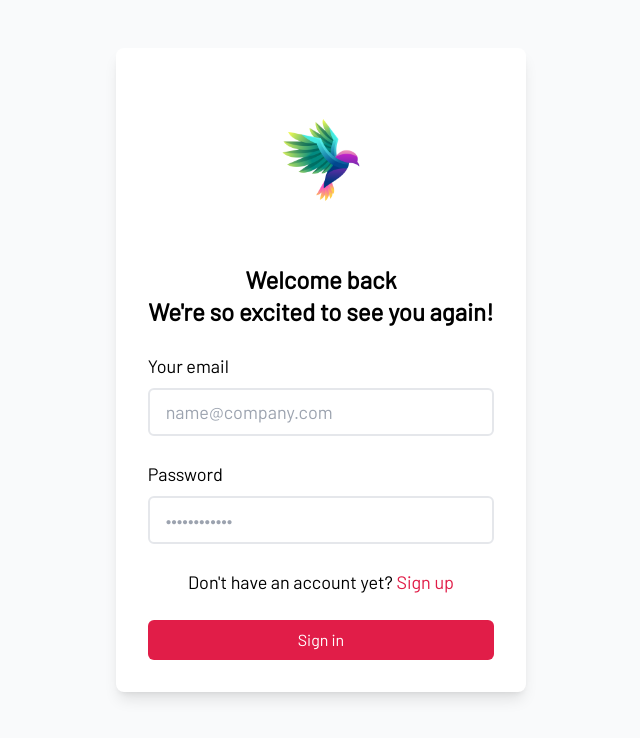
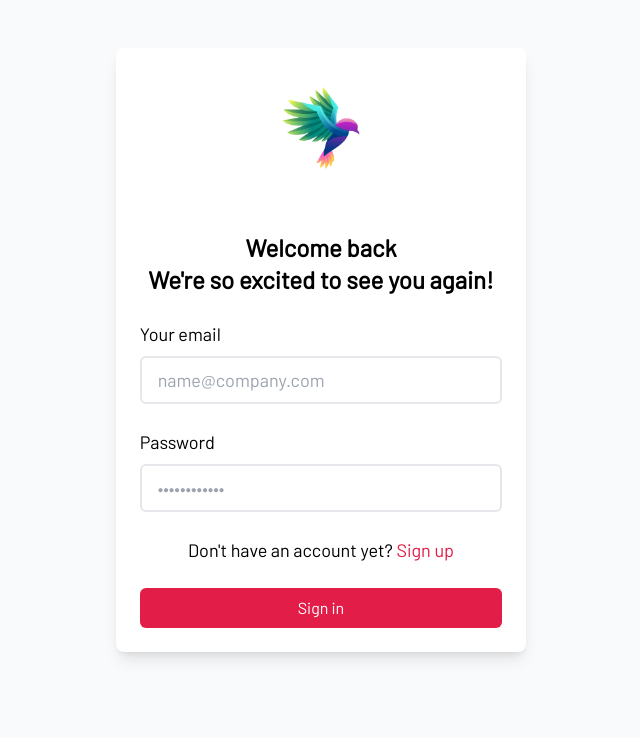
Before and after one commit to brajpatel/messaging-app, a React (Vite) app: page /login in a window 1280 px wide. Shown: the top 738 px of the page, without its empty margins (319-959 px from the left). Built offline with nearby package versions, Linux system fonts and the light colour scheme.

Commit message:
Adjust login modal on different screen sizes

```diff
--- a/src/components/Login.jsx
+++ b/src/components/Login.jsx
@@ -4,7 +4,7 @@ function Login() {
     return (
         <section className="bg-gray-50 dark:bg-gray-900 h-screen">
             <div className="flex items-center justify-center gap-10 px-6 mx-auto lg:py-0">
-                <div className="bg-white dark:bg-gray-800 shadow-lg p-6 space-y-4 w-full mt-8 md:w-1/2 md:mt-12 lg:w-1/3 md:space-y-6 sm:p-8 rounded-lg">
+                <div className="bg-white dark:bg-gray-800 shadow-lg px-6 pb-6 space-y-4 w-full mt-8 md:w-3/4 lg:w-1/2 xl:w-1/3 md:mt-12 md:space-y-6 rounded-lg">
                     <a href="https://github.com/brajpatel" target="_blank" className="flex flex-col items-center justify-center text-2xl font-semibold text-gray-900 dark:text-gray-50">
                         <img className="w-40 h-40" src="/logo.png" alt="logo"/>
                     </a>
```
